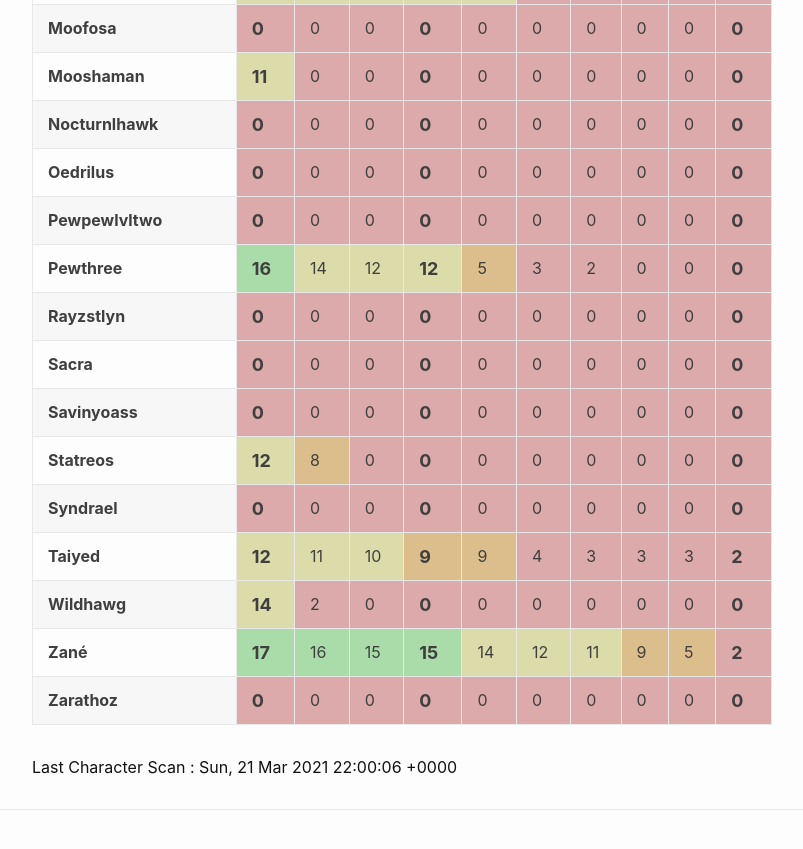
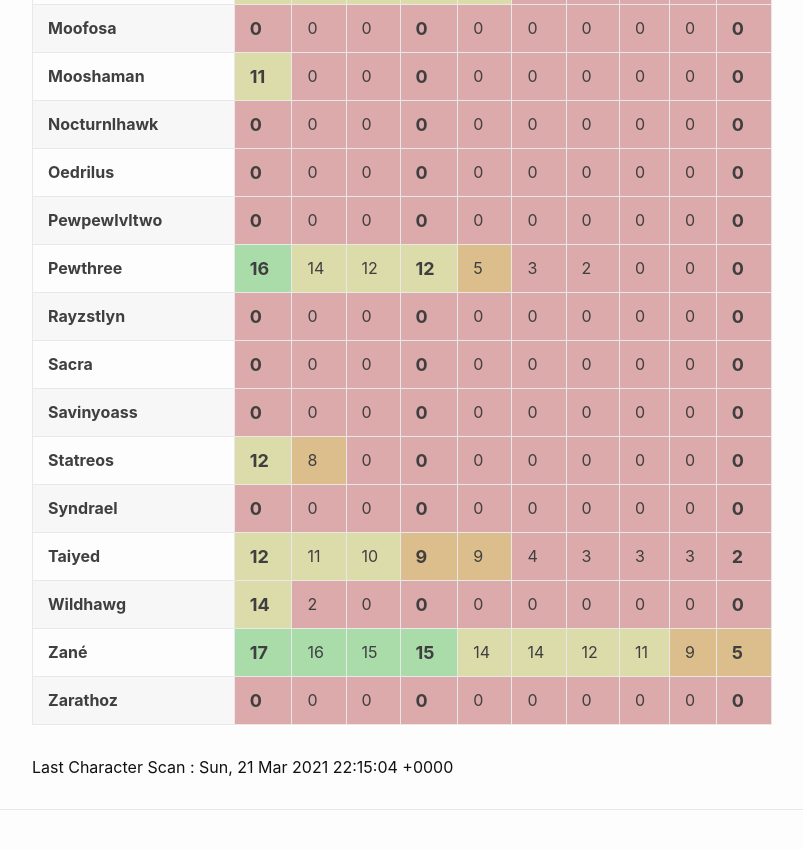
Before and after one commit to eldertribunal/keystonetracker, a Jekyll site: the page built from weekly.md, in a window 1280 px wide and 900 px high, scrolled down 1246 px. Shown: the top 849 px of the window, without its empty margins (126-929 px from the left). Built offline with Jekyll 4.4.1, drawn with Linux system fonts in a browser that asks for light colours.

Commit message:
auto scan Sun Mar 21 22:15:48 UTC 2021

```diff
--- a/_data/scanned.json
+++ b/_data/scanned.json
@@ -1,3 +1,3 @@
 {
-  "timestamp": 1616364006
+  "timestamp": 1616364904
 }
--- a/_data/weekly.json
+++ b/_data/weekly.json
@@ -307,11 +307,11 @@
       15,
       15,
       14,
+      14,
       12,
       11,
       9,
-      5,
-      2
+      5
     ]
   },
   {
```
